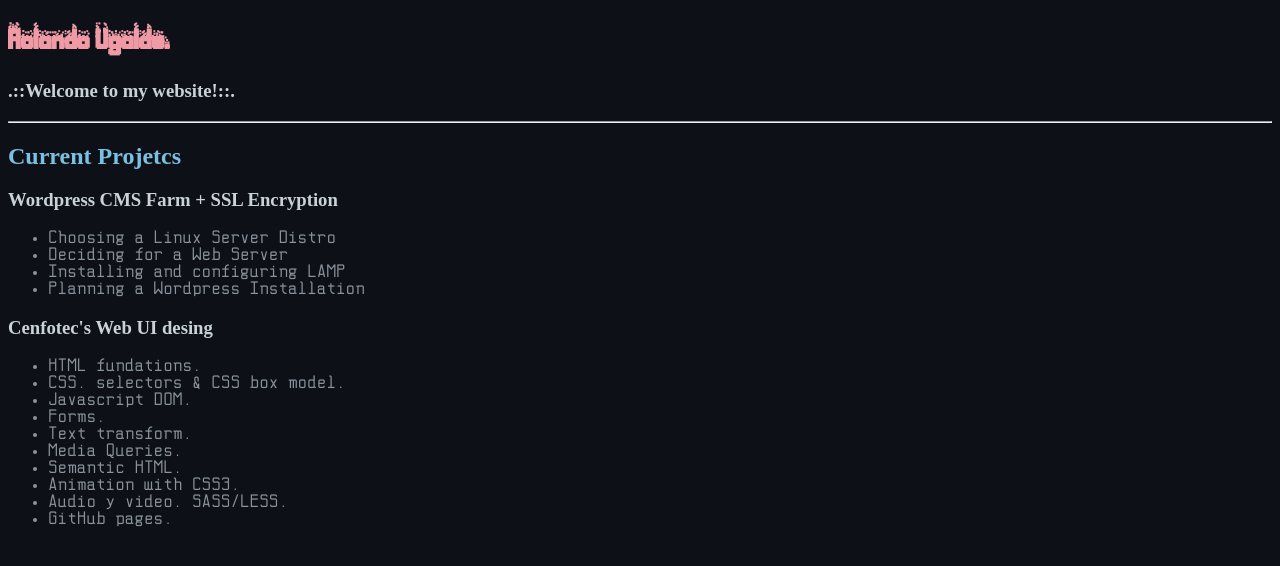
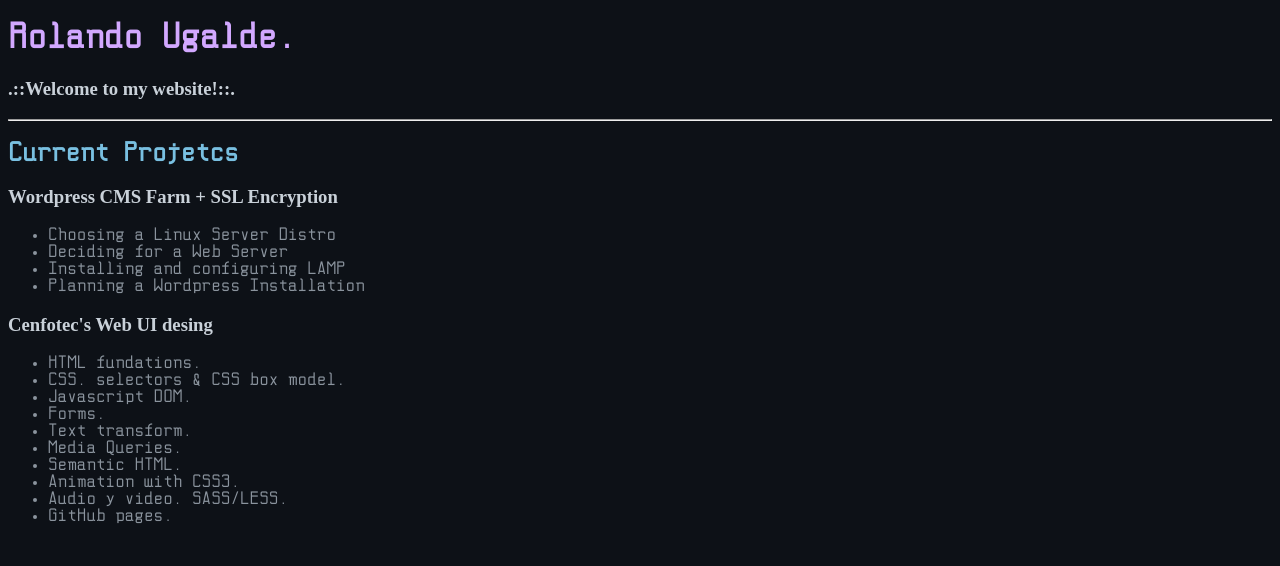
Before and after one commit to rolandougalde/rolandougalde.github.io, a Jekyll site: the page built from index.md, in a window 1280 px wide. Shown: the top 566 px of the page. Built offline with Jekyll 4.4.1, drawn with Linux system fonts in a browser that asks for light colours; our own code applies the rules of GitHub Pages for plain Markdown files.

Commit message:
Update default.css

```diff
--- a/assets/css/default.css
+++ b/assets/css/default.css
@@ -18,32 +18,26 @@ body {
 
 @font-face {
     font-family: "Nightmare Codehack";
-    font-style: normal;
-    font-stretch: expanded;
-    font-weight: normal;
-    font-size: 150%;
     src: url('../fonts/nightmare-codehack.otf')  format('opentype');
-
 }
 
 @font-face {
-    font-family: "Monocode Regular - v01.02b";
-    font-style: normal;
+    font-family: "Monocode Regular";
     src: url('../fonts/monocode-regular-v01.02b.ttf')  format('opentype');
 }
 
 div.section {
-    font-family: "Monocode Regular - v01.02b";
+    font-family: "Monocode Regular";
     color: #ADB5BD;
 }
 
 h1 {
-    font-family: "Nightmare Codehack";
-    color: #EF9AA4;
+    font-family: "Monocode Regular";
+    color: #D2A8FF;
 }
 
 h2 {
-    font-family: "Mom's Typewriter";
+    font-family: "Monocode Regular";
     color: #79c0e1;
 }
 
```
